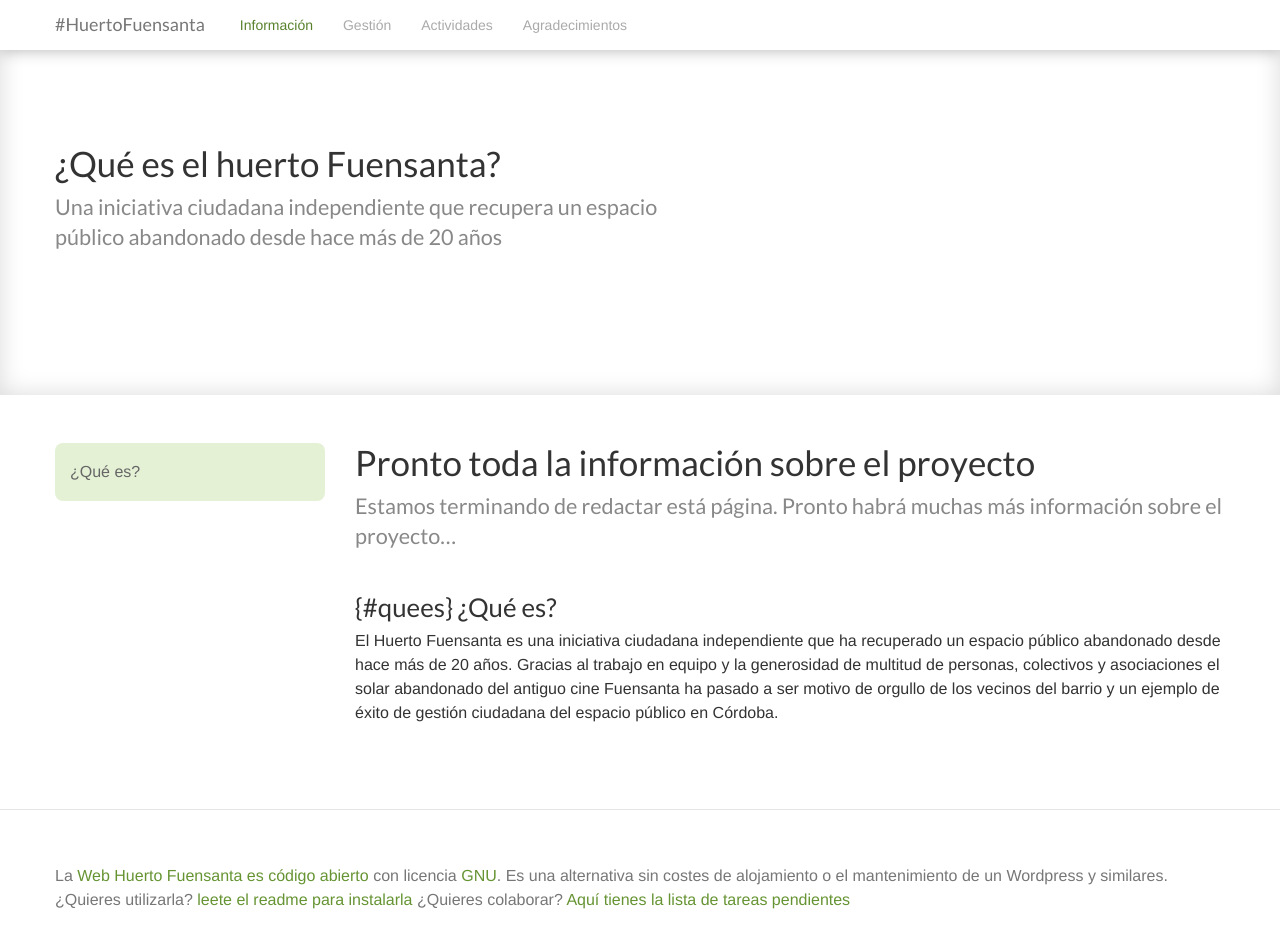
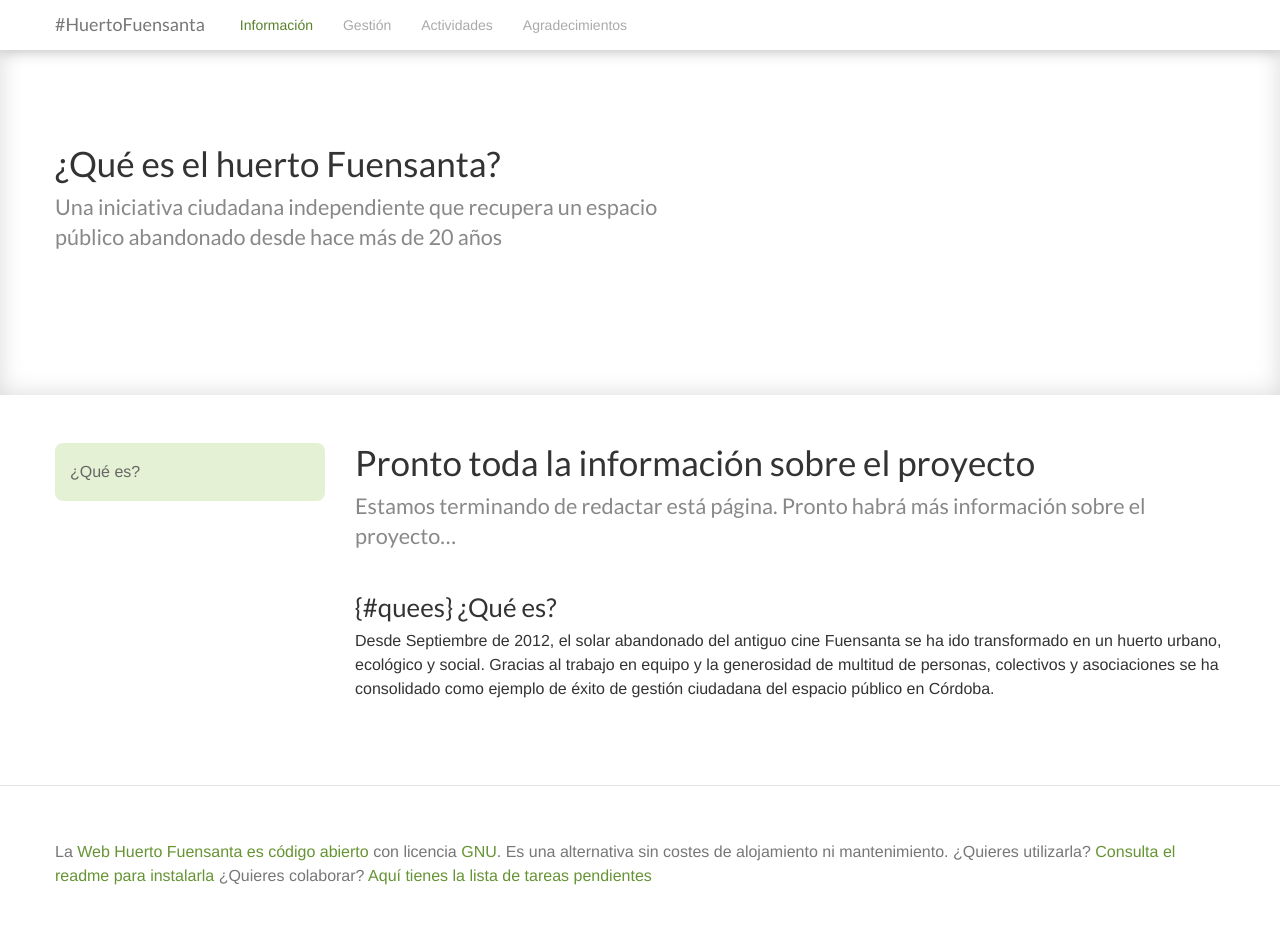
Before and after one commit to colaborativa/huertofuensanta.colaborativa.eu, a Jekyll site: the page built from 1_informacion.md, in a window 1280 px wide and 990 px high. Shown: the top 948 px of the window. Built offline with Jekyll 4.4.1, drawn with Linux system fonts in a browser that asks for light colours; nearby versions of some CDN libraries; comment, search, counter and statistics services are not loaded.

```diff
--- a/1_informacion.md
+++ b/1_informacion.md
@@ -10,15 +10,15 @@ cabecera: "¿Qué es el huerto Fuensanta?"
 cabecera-subtitulo: "Una iniciativa ciudadana independiente que recupera un espacio público abandonado desde hace más de 20 años"
 
 titulo: "Pronto toda la información sobre el proyecto"
-subtitulo: "Estamos terminando de redactar está página. Pronto habrá muchas más información sobre el proyecto…"
+subtitulo: "Estamos terminando de redactar está página. Pronto habrá más información sobre el proyecto…"
 
 contenido:
   funciona:
     header: "Un huerto urbano, ecologico y social"
-    content: "Desde Septiembre de 2012 y gracias al trabajo ciudadano, el solar abandonado del antiguo cine Fuensanta se ha convertido en un huerto urbano orgullo de los vecinos del barrio y un ejemplo de éxito de gestión ciudadana del espacio público en Córdoba."
+    content: "Desde Septiembre de 2012, el solar abandonado del antiguo cine Fuensanta se ha ido transformado en un huerto urbano, ecológico y social. Gracias al trabajo en equipo y la generosidad de multitud de personas, colectivos y asociaciones se ha consolidado como ejemplo de éxito de gestión ciudadana del espacio público en Córdoba."
   participar:
     header: "¿Cómo participar?"
-    content: "El huerto Fuensanta es **abierto, gratuito y colectivo**. Está situado en el antiguo solar del Cine Fuensanta en la Calle Hernando de Magallanes, en el barrio de la Fuensanta, Córdoba. La forma más fácil de empezar a participar es suscribirte a la lista de correo y enviarnos un correo presentándote. ¡Bienvenido!"
+    content: "El huerto Fuensanta es **abierto, gratuito y colectivo**. Está situado en el antiguo solar del Cine Fuensanta en la Calle Hernando de Magallanes del barrio de la Fuensanta, Córdoba. Para participar suscríbete a la lista de correo y envíanos un correo presentándote. ¡Bienvenido/a!"
 
 navegacion:
   - {title: "¿Qué es?", url: "#quees"}
@@ -26,4 +26,4 @@ navegacion:
 ---
 ### {#quees} ¿Qué es?
 
-El Huerto Fuensanta es una iniciativa ciudadana independiente que ha recuperado un espacio público abandonado desde hace más de 20 años. Gracias al trabajo en equipo y la generosidad de multitud de personas, colectivos y asociaciones el solar abandonado del antiguo cine Fuensanta ha pasado a ser motivo de orgullo de los vecinos del barrio y un ejemplo de éxito de gestión ciudadana del espacio público en Córdoba.
+Desde Septiembre de 2012, el solar abandonado del antiguo cine Fuensanta se ha ido transformado en un huerto urbano, ecológico y social. Gracias al trabajo en equipo y la generosidad de multitud de personas, colectivos y asociaciones se ha consolidado como ejemplo de éxito de gestión ciudadana del espacio público en Córdoba.
--- /dev/null
+++ b/CNAME
@@ -0,0 +1 @@
+huertofuensanta.org
--- a/_includes/_footer.html
+++ b/_includes/_footer.html
@@ -1,5 +1,5 @@
 <footer class="footer">
 	<div class="container">
-	    <p class="creditosTecnicos">La <a href="https://github.com/colaborativa/huertofuensanta.org"> Web Huerto Fuensanta es código abierto</a> con licencia <a href="https://github.com/colaborativa/huertofuensanta.org/blob/master/LICENSE">GNU</a>. Es una alternativa sin costes de alojamiento o el mantenimiento de un Wordpress y similares.  ¿Quieres utilizarla? <a href="https://github.com/colaborativa/huertofuensanta.org/blob/master/README.md">leete el readme para instalarla</a> ¿Quieres colaborar? <a href="https://github.com/colaborativa/huertofuensanta.org/issues">Aquí tienes la lista de tareas pendientes</a></p>
+	    <p class="creditosTecnicos">La <a href="https://github.com/colaborativa/huertofuensanta.org"> Web Huerto Fuensanta es código abierto</a> con licencia <a href="https://github.com/colaborativa/huertofuensanta.org/blob/master/LICENSE">GNU</a>. Es una alternativa sin costes de alojamiento ni mantenimiento.  ¿Quieres utilizarla? <a href="https://github.com/colaborativa/huertofuensanta.org/blob/master/README.md">Consulta el readme para instalarla</a> ¿Quieres colaborar? <a href="https://github.com/colaborativa/huertofuensanta.org/issues">Aquí tienes la lista de tareas pendientes</a></p>
 	</div>
 </footer>
--- a/_layouts/2_gestion.html
+++ b/_layouts/2_gestion.html
@@ -41,7 +41,7 @@
             </div>
             <div id="cuentas">
               <h3>{{page.cuentas.titulo}}</h3>
-              <p>{{page.cuentas.descripcion}}</p>
+              {{page.cuentas.descripcion | markdownify}}
               <div class="embebido">
                 <div class="marco"></div><iframe src='{{page.cuentas.link.url}}'></iframe>
                 <small><a href="{{page.cuentas.link.url}}">{{page.cuentas.link.titulo}}</a></small>
```
Also changed, not shown: 2_gestion.md (+2 -2 lines), 3_actividades.md (+1 -1 lines), 4_agradecimientos.md (+1 -1 lines).
